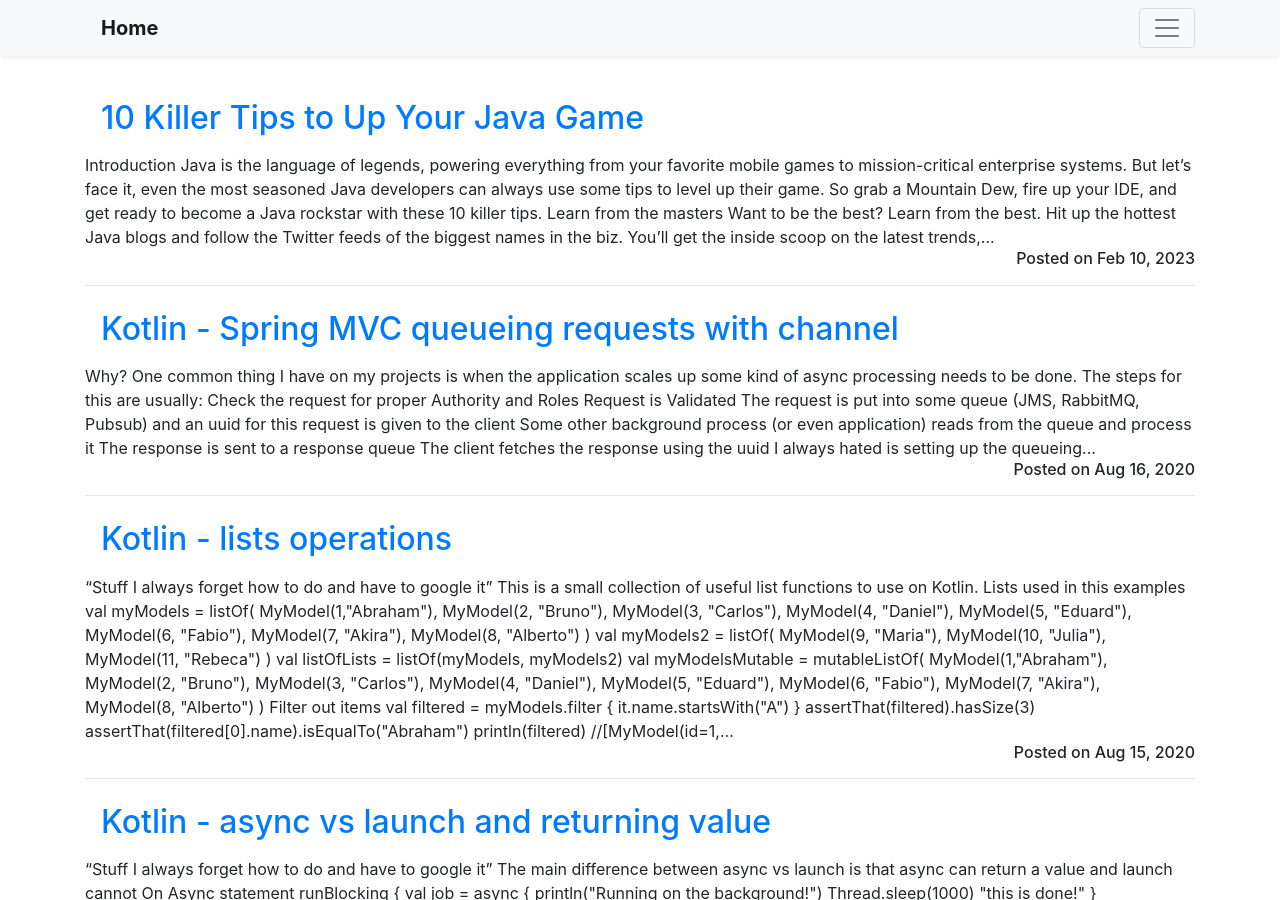
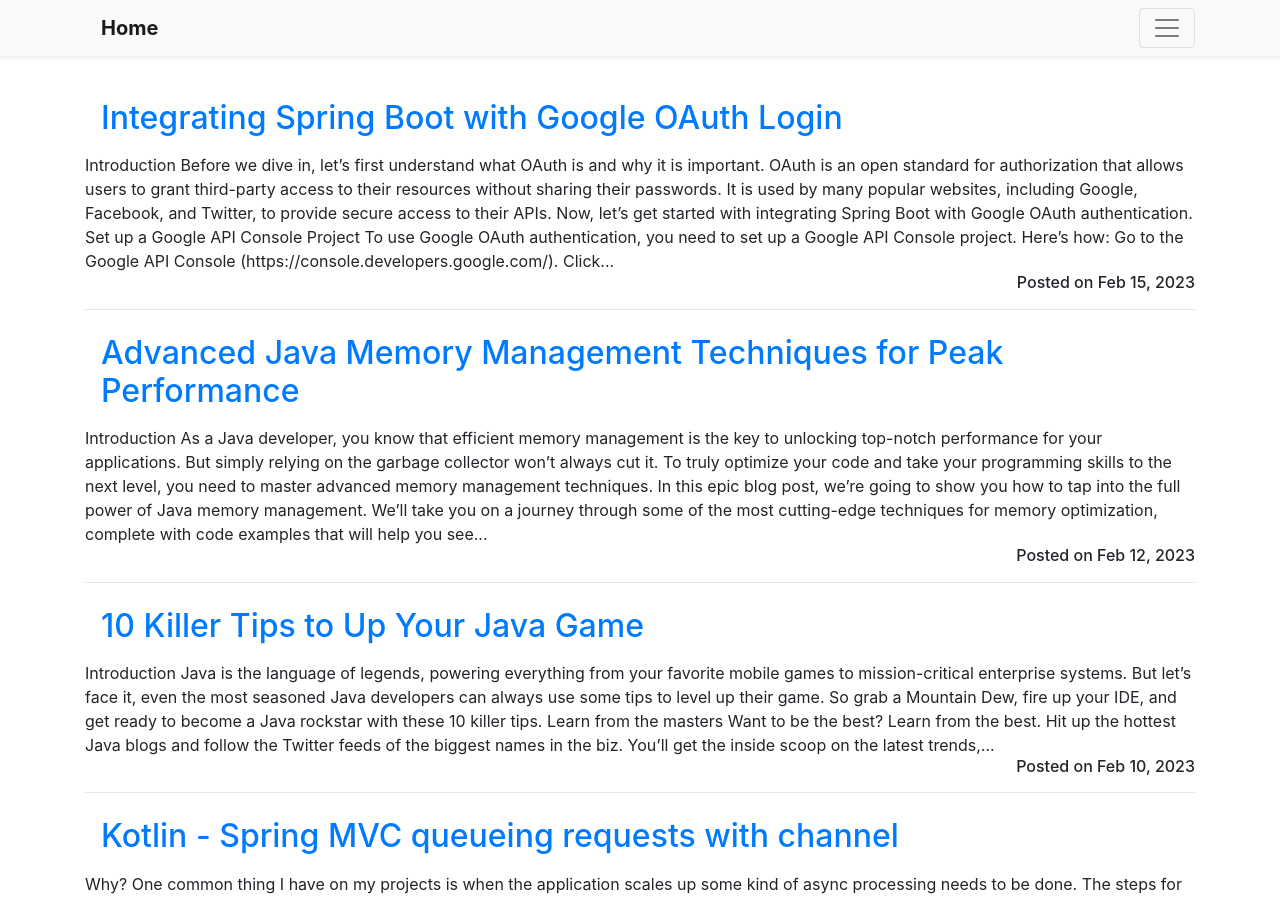
Before and after one commit to mussatto/mussatto.github.io, a Jekyll site: the page built from index.html, in a window 1280 px wide and 900 px high. Built offline with Jekyll 4.4.1, drawn with Linux system fonts in a browser that asks for light colours; the list of posts is cut into pages by our own code; some of the changed text lies outside the part shown.

Commit message:
new posts

````diff
--- /dev/null
+++ b/_posts/2023-02-12-advanced-jmm.markdown
@@ -0,0 +1,89 @@
+---
+layout: post
+title:  "Advanced Java Memory Management Techniques for Peak Performance"
+date:   2023-02-12 13:00:00
+categories: java tips improve
+---
+
+# Introduction
+
+As a Java developer, you know that efficient memory management is the key to unlocking top-notch performance for your applications. But simply relying on the garbage collector won't always cut it. To truly optimize your code and take your programming skills to the next level, you need to master advanced memory management techniques.
+
+In this epic blog post, we're going to show you how to tap into the full power of Java memory management. We'll take you on a journey through some of the most cutting-edge techniques for memory optimization, complete with code examples that will help you see the benefits in action.
+
+Get ready to learn how to avoid costly object creation, prevent memory leaks with weak references, and leverage the true power of soft and phantom references to cache expensive resources and clean up after objects that have already been garbage collected.
+
+So buckle up and get ready to supercharge your Java programming skills, as we dive deep into the world of advanced memory management.
+
+
+## Avoiding Object Creation
+
+
+Creating new objects can be a major bottleneck in Java applications, especially if you're doing it frequently. But fear not, because there's a way to avoid this overhead and turbocharge your code. Enter the world of object reuse.
+
+By reusing objects instead of creating new ones, you can drastically reduce the cost of object creation and free up memory for other important tasks. Check out this example to see how it's done:
+
+
+```java
+public class ReusableObject {
+  private static ReusableObject instance;
+
+  private ReusableObject() {}
+
+  public static ReusableObject getInstance() {
+    if (instance == null) {
+      instance = new ReusableObject();
+    }
+    return instance;
+  }
+
+  public void doSomething() {
+    // ...
+  }
+}
+```
+
+In this example, we create a singleton ReusableObject class that provides a single instance of the object. When getInstance() is called, it returns the existing instance of the object if it exists, or creates a new one if it doesn't. This approach can significantly reduce the overhead of object creation in your code.
+
+## Weak References
+
+Memory leaks can be a real headache for Java programmers, but with the power of weak references, you can avoid this problem and keep your code running smoothly. A weak reference is a reference to an object that doesn't prevent the object from being garbage collected. If an object is only weakly referenced, it can be garbage collected even if there are still weak references to it.
+
+By using weak references, you can ensure that your objects are cleaned up properly, even if there are still references to them in your code. Check out this example to see how it works:
+
+```java
+public class WeakReferenceExample {
+  public static void main(String[] args) {
+    Object object = new Object();
+    WeakReference<Object> weakRef = new WeakReference<>(object);
+
+    object = null; // Now the object is eligible for garbage collection
+
+    // Do some work...
+
+    if (weakRef.get() == null) {
+      // The object has been garbage collected
+    }
+  }
+}
+
+```
+
+In this example, we create a new object and store a weak reference to it in the weakRef variable. We then set object to null, which makes the object eligible for garbage collection. Later in the code, we check if weakRef.get() returns null, which means that the object has been garbage collected.
+
+## Soft References
+
+Soft references are similar to weak references, but they're a bit more powerful. A soft reference is a reference to an object that won't be garbage collected until the JVM needs more memory. This makes soft references a good choice for caching expensive resources like images or database connections.
+
+Here's an example of how to use soft references in Java:
+
+```java
+
+public class SoftReferenceExample {
+  public static void main(String[] args) {
+    Object object = new Object();
+    SoftReference<Object> softRef = new SoftReference<>(object);
+
+    object = null; // Now the object is eligible for
+
+```
--- /dev/null
+++ b/_posts/2023-02-15-springboot-google.markdown
@@ -0,0 +1,247 @@
+---
+layout: post
+title:  "Integrating Spring Boot with Google OAuth Login"
+date:   2023-02-15 13:00:00
+categories: java oauth google spring boot
+---
+
+# Introduction
+
+
+Before we dive in, let's first understand what OAuth is and why it is important.
+
+OAuth is an open standard for authorization that allows users to grant third-party access to their resources without sharing their passwords. It is used by many popular websites, including Google, Facebook, and Twitter, to provide secure access to their APIs.
+
+Now, let's get started with integrating Spring Boot with Google OAuth authentication.
+
+## Set up a Google API Console Project
+
+
+To use Google OAuth authentication, you need to set up a Google API Console project. Here's how:
+
+- Go to the Google API Console (https://console.developers.google.com/).
+- Click on "Create Project" and give it a name.
+- Once the project is created, select it from the project drop-down menu at the top of the console.
+- Click on "Credentials" in the left-hand menu and then click on the "Create Credentials" button.
+- Select "OAuth client ID" and then select "Web application".
+- Enter a name for the OAuth client ID and specify the authorized JavaScript origins and redirect URIs for your application.
+- Click on "Create" and you will see your client ID and client secret.
+
+##  Configure Spring Security
+
+
+Next, you need to configure Spring Security to use Google OAuth authentication. Here's how:
+
+Add the following dependencies to your Spring Boot project:
+
+```xml
+
+<dependency>
+    <groupId>org.springframework.boot</groupId>
+    <artifactId>spring-boot-starter-security</artifactId>
+</dependency>
+<dependency>
+    <groupId>org.springframework.security</groupId>
+    <artifactId>spring-security-oauth2-client</artifactId>
+</dependency>
+
+```
+
+Add the following properties to your application.properties file:
+
+``` bash
+
+spring.security.oauth2.client.registration.google.client-id=your-client-id
+spring.security.oauth2.client.registration.google.client-secret=your-client-secret
+spring.security.oauth2.client.registration.google.scope=email,profile
+spring.security.oauth2.client.provider.google.issuer-uri=https://accounts.google.com
+spring.security.oauth2.client.provider.google.user-info-uri=https://www.googleapis.com/oauth2/v3/userinfo
+
+```
+
+Replace *your-client-id* and *your-client-secret* with your actual client ID and client secret.
+
+Create a class that extends *WebSecurityConfigurerAdapter* and override the configure(HttpSecurity http) method. Here's an example:
+
+```java
+
+@Configuration
+public class SecurityConfig extends WebSecurityConfigurerAdapter {
+
+    @Override
+    protected void configure(HttpSecurity http) throws Exception {
+        http
+            .authorizeRequests()
+                .antMatchers("/login/**", "/error", "/webjars/**").permitAll()
+                .anyRequest().authenticated()
+                .and()
+            .oauth2Login()
+                .loginPage("/login")
+                .defaultSuccessURL("/")
+                .and()
+            .logout()
+                .logoutSuccessUrl("/")
+                .invalidateHttpSession(true)
+                .deleteCookies("JSESSIONID");
+    }
+}
+
+```
+
+This configuration allows unauthenticated access to the login page and static resources, requires authentication for all other requests, and sets up the OAuth2 login and logout handlers.
+
+## Add a Login Page
+
+
+Finally, you need to add a login page to your application. Here's an example:
+
+```html
+
+<!DOCTYPE html>
+<html>
+<head>
+    <title>Login</title>
+</head>
+<body>
+    <h1>Login</h1>
+    <form action="/login/oauth2/code/google" method="post">
+        <button type="submit">Login with Google</button>
+    </form>
+</body>
+</html>
+
+```
+
+his login page contains a form that posts to the */login/oauth2/code/google* endpoint when the user clicks the **Login with Google** button.
+
+That's it! You have now integrated Spring Boot with Google OAuth authentication. When a user clicks the **Login with Google** button, they will be redirected to Google's authentication page. Once they log in, they will be redirected back to your application, and their information will be available in the OAuth2User object.
+
+Here's an example of how to retrieve the user's information in a Spring MVC controller:
+
+
+```java
+
+@GetMapping("/user")
+@ResponseBody
+public String getUserInfo(@AuthenticationPrincipal OAuth2User oauth2User) {
+    return "Hello, " + oauth2User.getName();
+}
+
+```
+
+This controller returns a message that greets the user by name.
+
+# Persisting OAuth2User information
+
+
+To store the *OAuth2User* information in a database, you can use Spring Data JPA to persist the data. Here's how you can do it:
+
+
+## Add Spring Data JPA Dependency
+
+
+First, you need to add the Spring Data JPA dependency to your project's *pom.xml* file:
+
+```xml
+
+<dependency>
+    <groupId>org.springframework.boot</groupId>
+    <artifactId>spring-boot-starter-data-jpa</artifactId>
+</dependency>
+
+
+```
+
+## Create a User Entity
+
+
+Next, you need to create an entity class that maps to a database table. Here's an example:
+
+```java
+
+@Entity
+@Table(name = "users")
+public class User {
+
+    @Id
+    @GeneratedValue(strategy = GenerationType.IDENTITY)
+    private Long id;
+
+    private String name;
+    private String email;
+
+    public User() {}
+
+    public User(String name, String email) {
+        this.name = name;
+        this.email = email;
+    }
+
+    // getters and setters
+}
+
+```
+
+This entity class represents a user with a name and email address.
+
+
+## Create a UserRepository Interface
+
+
+Next, you need to create a repository interface that extends *JpaRepository*. This interface provides methods for CRUD operations on the *User* entity. Here's an example:
+
+```java
+
+@Repository
+public interface UserRepository extends JpaRepository<User, Long> {
+    Optional<User> findByEmail(String email);
+}
+
+```
+
+This repository interface provides a method to find a user by email.
+
+
+## Save the User in the Database
+
+
+Finally, you can save the user information in the database in the *OAuth2UserService* implementation. Here's an example:
+
+```java
+
+@Service
+public class CustomOAuth2UserService extends DefaultOAuth2UserService {
+
+    private final UserRepository userRepository;
+
+    public CustomOAuth2UserService(UserRepository userRepository) {
+        this.userRepository = userRepository;
+    }
+
+    @Override
+    public OAuth2User loadUser(OAuth2UserRequest userRequest) throws OAuth2AuthenticationException {
+        OAuth2User user = super.loadUser(userRequest);
+
+        Map<String, Object> attributes = user.getAttributes();
+        String email = (String) attributes.get("email");
+
+        Optional<User> optionalUser = userRepository.findByEmail(email);
+        User dbUser;
+        if (optionalUser.isPresent()) {
+            dbUser = optionalUser.get();
+        } else {
+            String name = (String) attributes.get("name");
+            dbUser = new User(name, email);
+            userRepository.save(dbUser);
+        }
+
+        return user;
+    }
+}
+
+```
+
+
+This *CustomOAuth2UserService* extends the *DefaultOAuth2UserService* provided by Spring Security, and overrides the *loadUser()* method to save the user in the database if they don't exist already. It uses the *UserRepository* to find the user by email, and if not found, creates a new *User* entity and saves it in the database.
+
+That's it! You have now integrated Spring Boot with Google OAuth authentication and stored the user information in a database using Spring Data JPA.
````
Also changed, not shown: _posts/2023-02-10-tips-java.markdown (+14 -2 lines).
